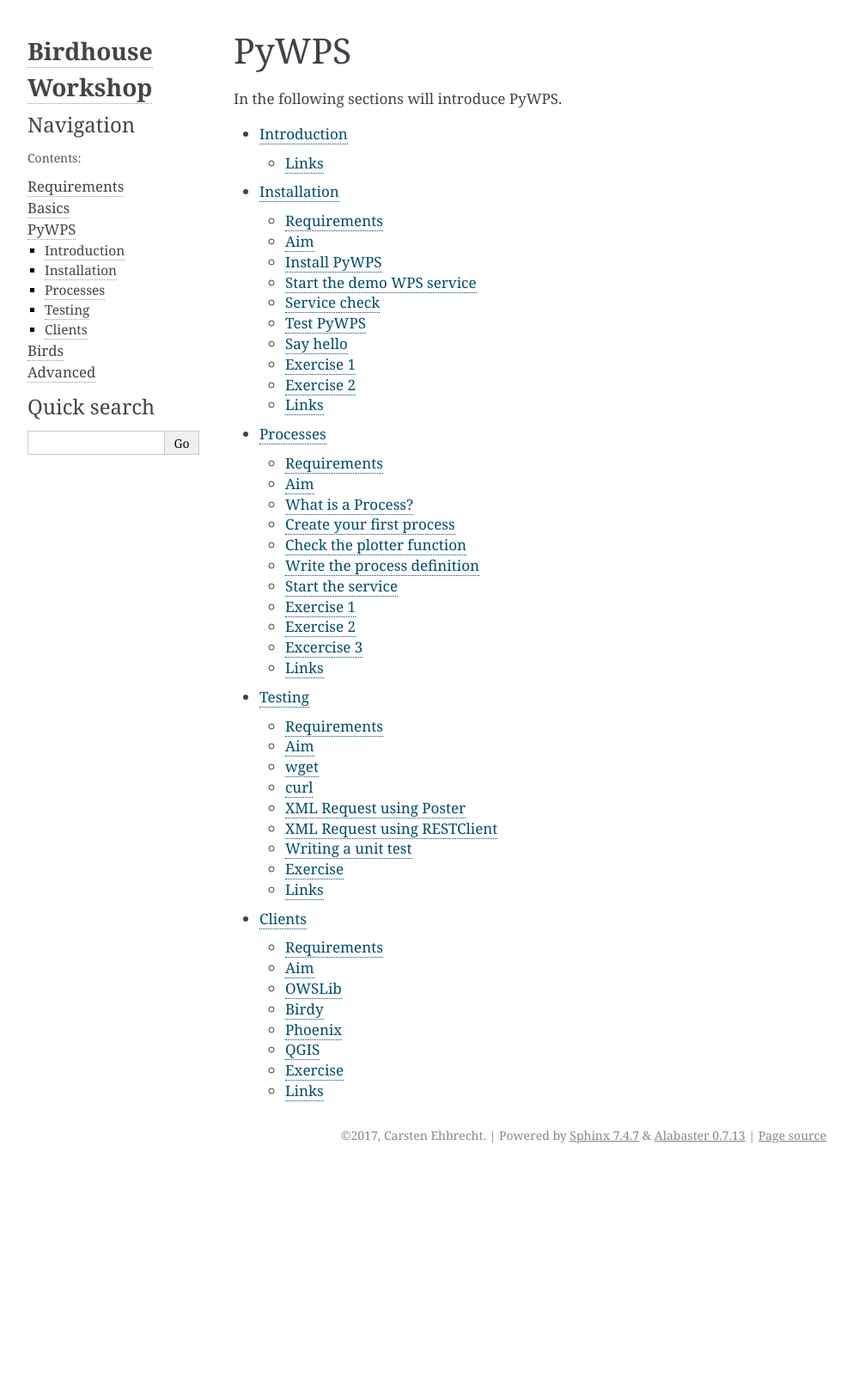
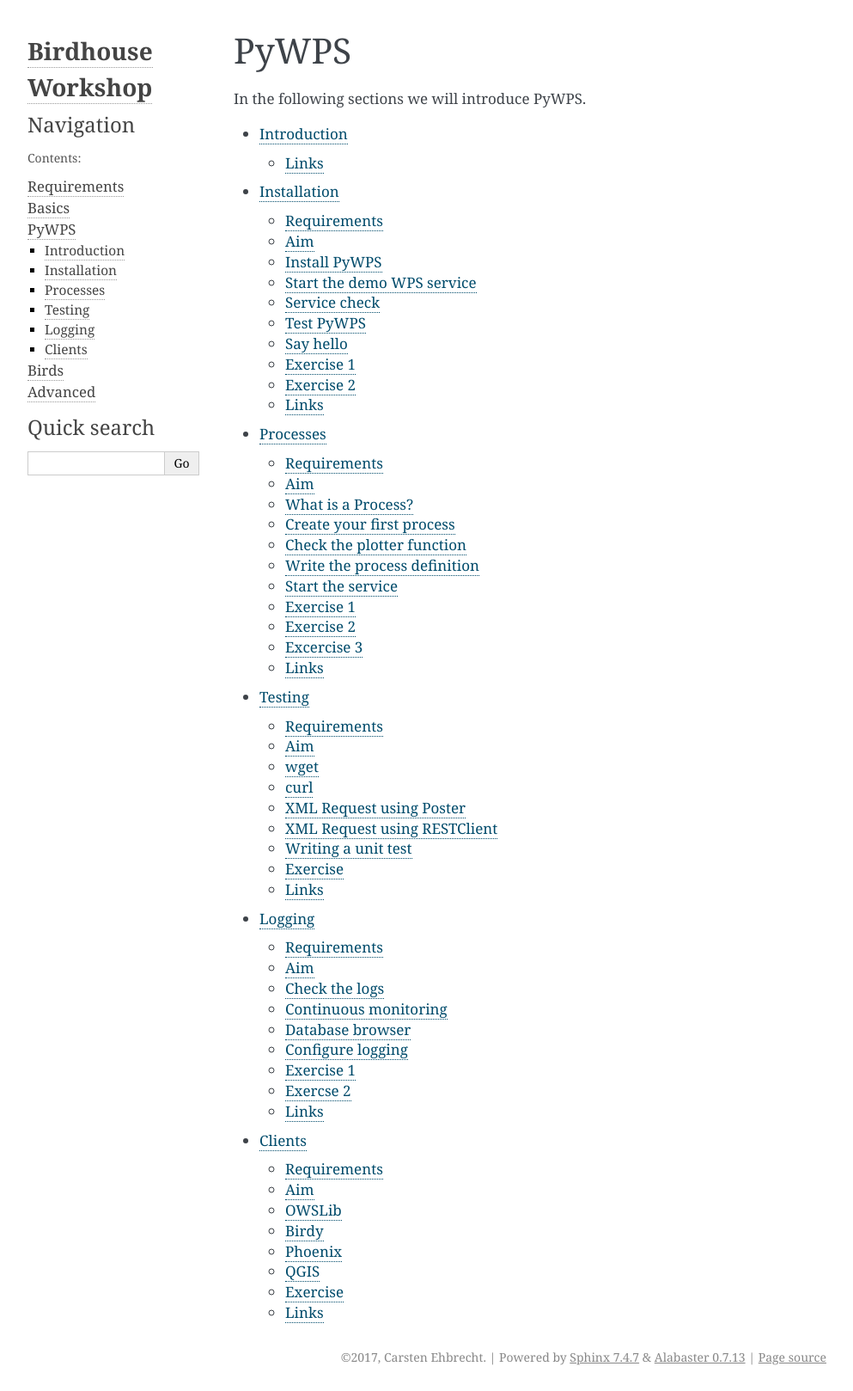
Before and after one commit to bird-house/birdhouse-workshop, a Sphinx documentation site: the page built from docs/source/pywps.rst, in a window 1280 px wide. Shown: the whole page at 86% size, without its empty margins (148-1141 px from the left). Built offline with Sphinx 7.4.7, drawn with Linux system fonts in a browser that asks for light colours; before the commit the page ends 1360 px from its top, so only the background shows below that.

Commit message:
update index

```diff
--- a/docs/source/pywps.rst
+++ b/docs/source/pywps.rst
@@ -3,7 +3,7 @@
 PyWPS
 ======
 
-In the following sections will introduce PyWPS.
+In the following sections we will introduce PyWPS.
 
 .. toctree::
    :maxdepth: 2
@@ -12,4 +12,5 @@
    pywps/installation
    pywps/process
    pywps/testing
+   pywps/logging
    pywps/clients
--- a/docs/source/pywps/testing.rst
+++ b/docs/source/pywps/testing.rst
@@ -28,7 +28,9 @@
 wget
 ----
 
-Start by trying the GetCapabilities request::
+Start by trying the GetCapabilities request:
+
+.. code-block:: bash
 
     $ wget -q -O - "http://127.0.0.1:5000/wps?SERVICE=WPS&REQUEST=GetCapabilities"
 
```
